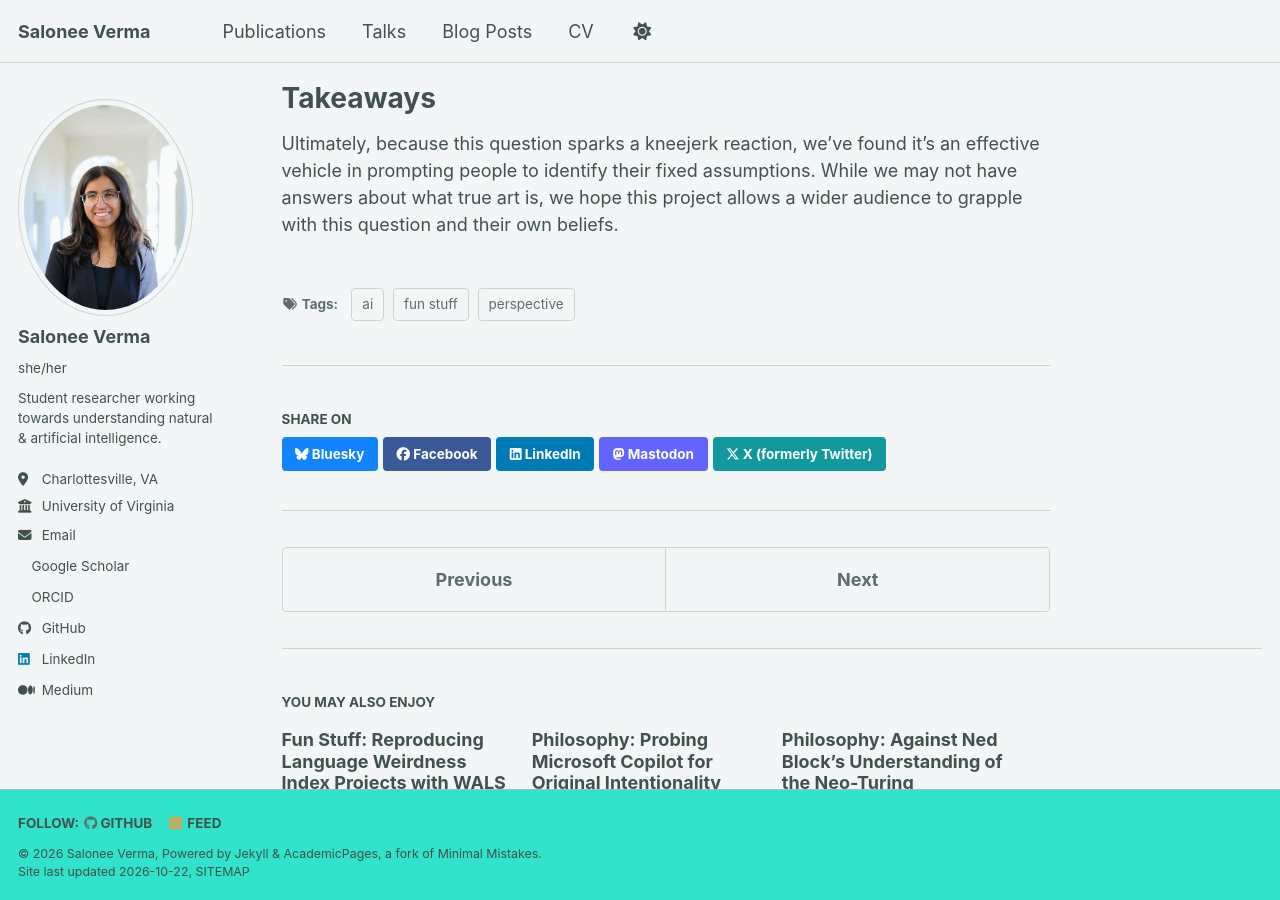
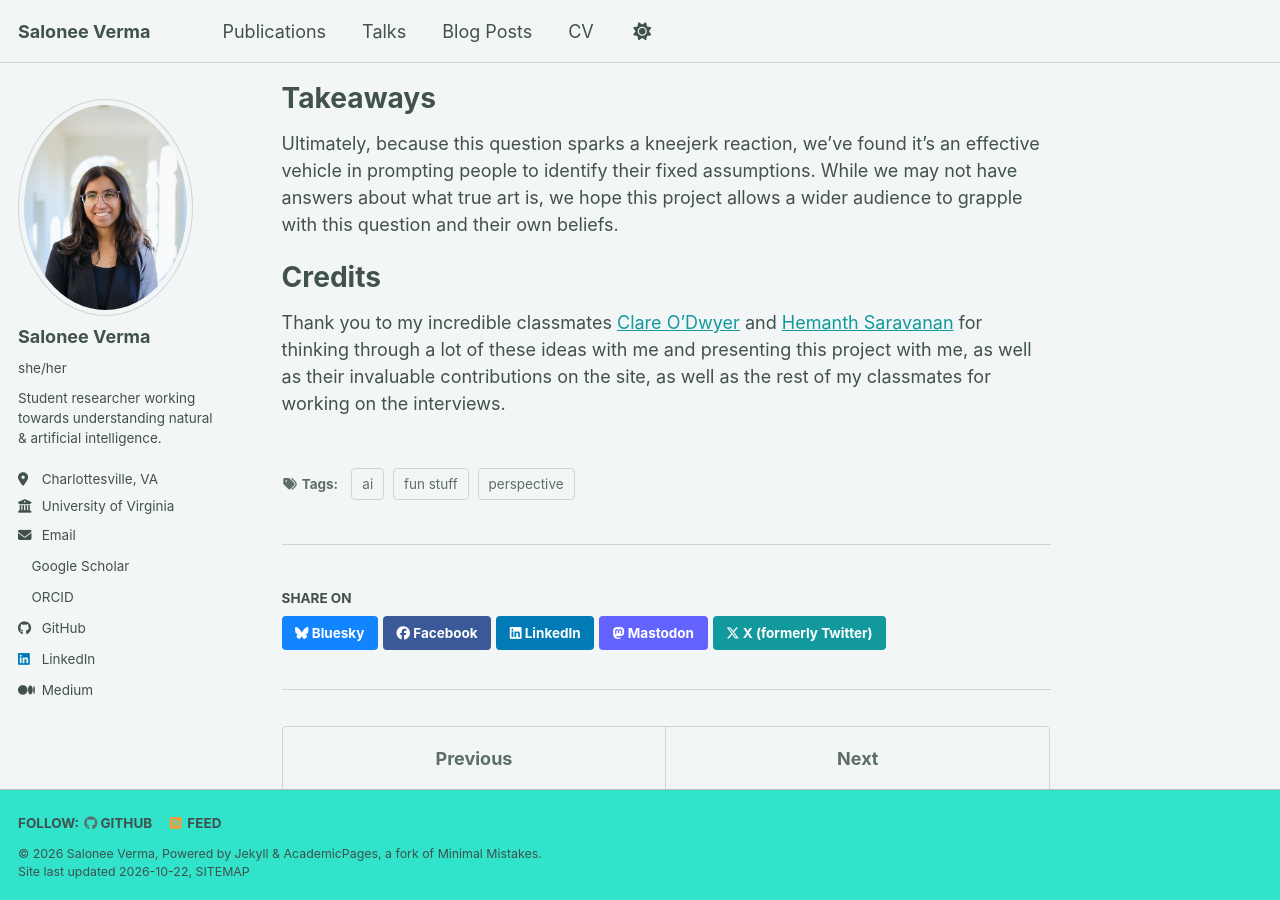
Before and after one commit to saloneeverma/saloneeverma.github.io, a Jekyll site: the page built from _posts/2026-05-05-blog-post-4.md, in a window 1280 px wide and 900 px high, scrolled down 2640 px. Built offline with Jekyll 4.4.1, drawn with Linux system fonts in a browser that asks for light colours; a style sheet for code colours, icons or effects is not loaded.

Commit message:
Blog post edits

```diff
--- a/_posts/2026-05-05-blog-post-4.md
+++ b/_posts/2026-05-05-blog-post-4.md
@@ -48,3 +48,8 @@ Takeaways
 =====
 
 Ultimately, because this question sparks a kneejerk reaction, we’ve found it’s an effective vehicle in prompting people to identify their fixed assumptions. While we may not have answers about what true art is, we hope this project allows a wider audience to grapple with this question and their own beliefs.
+
+Credits
+=====
+
+Thank you to my incredible classmates [Clare O'Dwyer](https://github.com/codwyer33) and [Hemanth Saravanan](https://hemanth-saravanan.github.io/) for thinking through a lot of these ideas with me and presenting this project with me, as well as their invaluable contributions on the site, as well as the rest of my classmates for working on the interviews.
```
